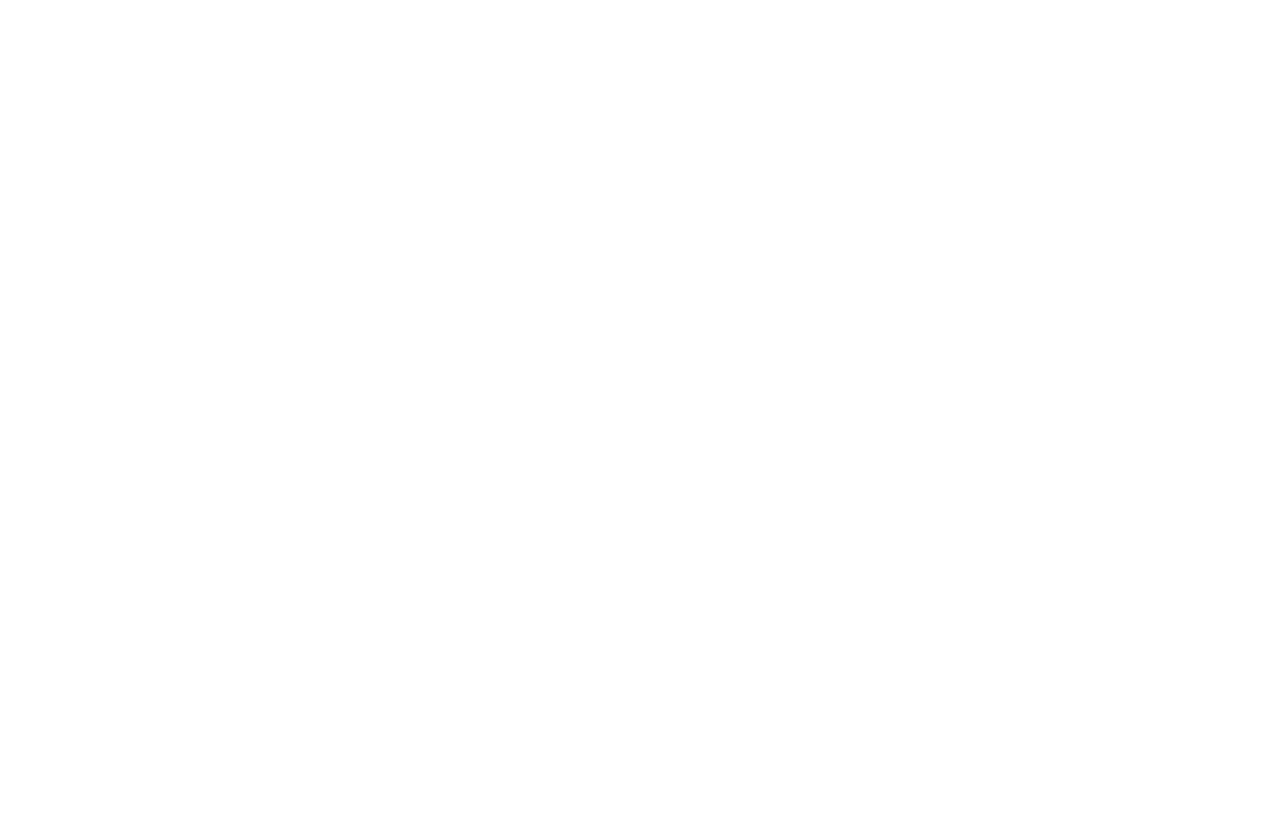
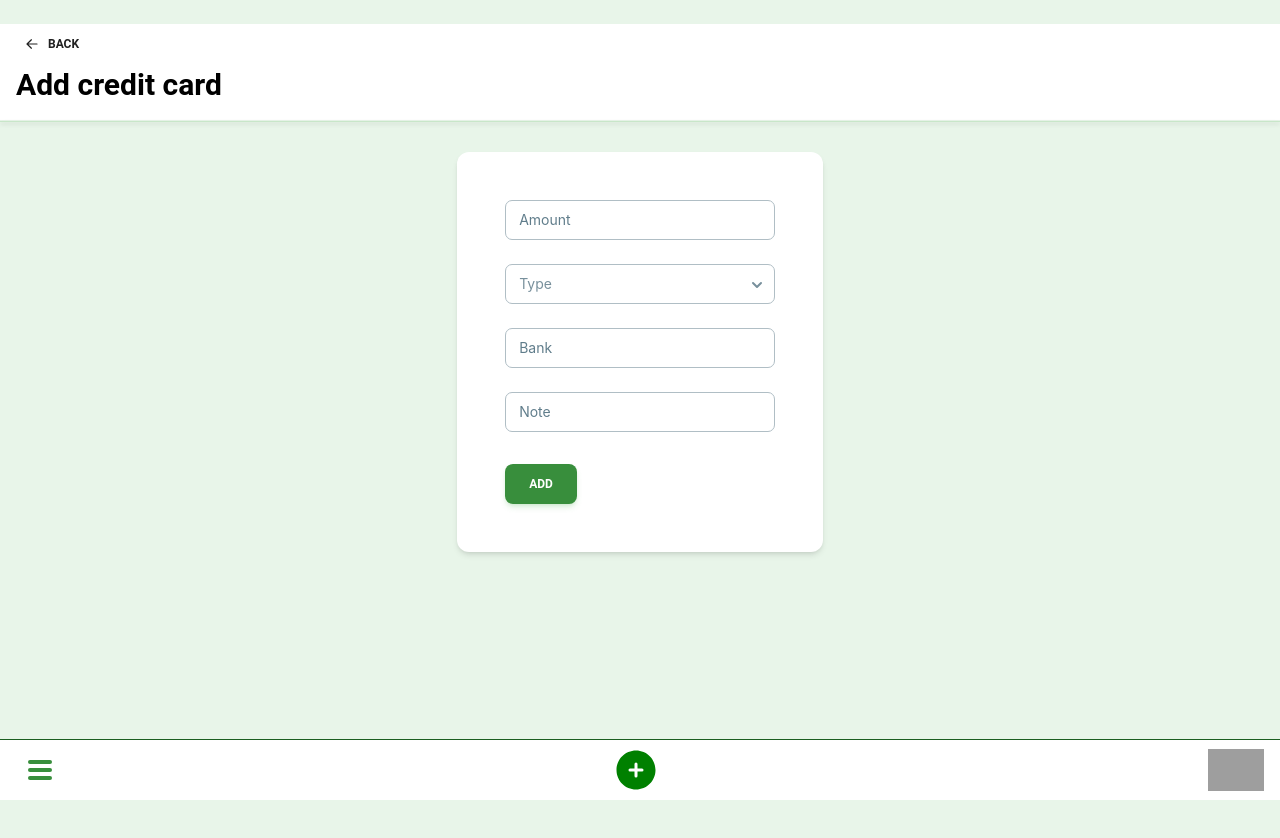
Before and after one commit to nikolaPantelic98/spendwisepro, a React (Create React App) app in the folder spendwisepro-web/spendwisepro-frontend/spendwisepro-client-ui/: page /add_credit_card in a window 1280 px wide. Before the commit this address had no page. Shown: the top 838 px of the page. Before the commit the page ends 800 px from the top, so only its background shows below. Built offline with nearby package versions, Linux system fonts and the light colour scheme; grey boxes are pictures that could not be loaded.

Commit message:
Add credit card page created

```diff
--- /dev/null
+++ b/spendwisepro-web/spendwisepro-frontend/spendwisepro-client-ui/src/components/creditcard/AddCreditCardForm.js
@@ -0,0 +1,48 @@
+import {
+    Card,
+    CardBody,
+    Select,
+    Option,
+    Button,
+} from "@material-tailwind/react";
+import { Input } from "@material-tailwind/react";
+import React from "react";
+
+export default function AddCreditCardForm() {
+    return (
+        <Card className="mt-6">
+            <CardBody>
+
+                <div className="m-6">
+                    <Input label="Amount" color="green" type="number" step="0.01" pattern="[0-9]*" />
+                </div>
+
+                <div className="m-6">
+                    <Select label="Type" menuProps={{ className: "h-48" }} color="green">
+                        <Option value="Visa">Visa</Option>
+                        <Option value="MasterCard">MasterCard</Option>
+                        <Option value="American Express">American Express</Option>
+                        <Option value="Chase">Chase</Option>
+                        <Option value="Capital One">Capital One</Option>
+                        <Option value="Synchrony">Synchrony</Option>
+                        <Option value="Citibank">Citibank</Option>
+                        <Option value="Discover">Discover</Option>
+                    </Select>
+                </div>
+
+                <div className="m-6">
+                    <Input label="Bank" color="green" />
+                </div>
+
+                <div className="m-6">
+                    <Input label="Note" color="green" />
+                </div>
+
+                <div className="m-6 mt-8">
+                    <Button size="md" color="green" className="bg-green-700 hover:bg-green-800">Add</Button>
+                </div>
+
+            </CardBody>
+        </Card>
+    );
+}
--- /dev/null
+++ b/spendwisepro-web/spendwisepro-frontend/spendwisepro-client-ui/src/components/creditcard/AddCreditCardHeader.js
@@ -0,0 +1,33 @@
+import React from 'react';
+import {Button, Typography} from "@material-tailwind/react";
+import {ArrowLeftIcon} from "@heroicons/react/20/solid";
+import { useNavigate } from 'react-router-dom';
+
+const AddCreditCardHeader = () => {
+
+    const navigate = useNavigate();
+
+    const handleGoBack = () => {
+        navigate(-1); // Redirects the user back to the previous page they came from
+    };
+
+    return (
+        <div className="h-24 flex flex-col">
+            <div>
+                <Button variant="text" className="flex gap-2" onClick={handleGoBack}>
+                    <ArrowLeftIcon strokeWidth={2} className="w-4 h-4" />
+                    Back
+                </Button>
+            </div>
+
+            <div>
+                <Typography variant="h3" color="black" className="mb-2 mx-4">
+                    Add credit card
+                </Typography>
+            </div>
+            <hr className="my-2 border-green-100" style={{ boxShadow: "0px 2px 4px rgba(0, 0, 0, 0.2)" }} />
+        </div>
+    );
+};
+
+export default AddCreditCardHeader;
--- a/spendwisepro-web/spendwisepro-frontend/spendwisepro-client-ui/src/components/creditcard/CreditCardList.js
+++ b/spendwisepro-web/spendwisepro-frontend/spendwisepro-client-ui/src/components/creditcard/CreditCardList.js
@@ -4,8 +4,13 @@
     Typography,
     Button,
 } from "@material-tailwind/react";
-import {ArrowLongRightIcon, PencilSquareIcon} from "@heroicons/react/24/outline";
+import {ArrowLongRightIcon} from "@heroicons/react/24/outline";
 import React from "react";
+import {Link} from "react-router-dom";
+
+function scrollToTop() {
+    window.scrollTo(0, 0);
+}
 
 export default function CreditCardList() {
     return (
@@ -13,12 +18,12 @@
             <CardBody>
                 <Typography variant="h5" color="blue-gray" className="mb-4 flex items-center justify-between">
                     Your Credit Cards
-                    <Button size="sm" variant="text" className="flex gap-2">
-                        <a>
-                            Add
-                        </a>
-                        <ArrowLongRightIcon strokeWidth={2} className="w-4 h-4" />
-                    </Button>
+                    <Link to="/add_credit_card" onClick={scrollToTop}>
+                        <Button size="sm" variant="text" className="flex gap-2">
+                                Add
+                            <ArrowLongRightIcon strokeWidth={2} className="w-4 h-4" />
+                        </Button>
+                    </Link>
                 </Typography>
 
                 <hr className="my-2 border-blue-gray-50" />
--- /dev/null
+++ b/spendwisepro-web/spendwisepro-frontend/spendwisepro-client-ui/src/pages/AddCreditCardPage.js
@@ -0,0 +1,41 @@
+import React, { useState } from 'react';
+import Menu from '../components/common/Menu';
+import PageWidthLayout from "../components/common/PageWidthLayout";
+import AddCreditCardHeader from "../components/creditcard/AddCreditCardHeader";
+import AddCreditCardForm from "../components/creditcard/AddCreditCardForm";
+
+function AddCreditCardPage() {
+    const [sidebarOpen, setSidebarOpen] = useState(false);
+
+    const toggleSidebar = (isOpen) => {
+        setSidebarOpen(isOpen);
+    };
+
+    return (
+        <>
+            <div className="overflow-hidden">
+                <Menu sidebarOpen={sidebarOpen} toggleSidebar={toggleSidebar} />
+
+                <div className="h-6 bg-green-50"></div>
+
+                <div>
+                    <AddCreditCardHeader/>
+                </div>
+
+                <div className="flex justify-center min-h-screen bg-green-50">
+                    <div className="mt-2">
+                        <div className="mx-6">
+                            <AddCreditCardForm/>
+                        </div>
+
+                        <div><PageWidthLayout/></div>
+                    </div>
+                </div>
+
+            </div>
+
+        </>
+    );
+}
+
+export default AddCreditCardPage;
--- a/spendwisepro-web/spendwisepro-frontend/spendwisepro-client-ui/src/pages/App.js
+++ b/spendwisepro-web/spendwisepro-frontend/spendwisepro-client-ui/src/pages/App.js
@@ -6,6 +6,7 @@
 import AddRecordPage from "./AddRecordPage";
 import CashPage from "./CashPage";
 import CreditCardPage from "./CreditCardPage";
+import AddCreditCardPage from "./AddCreditCardPage";
 
 function App() {
 
@@ -24,6 +25,7 @@
 
                     <Route path="/cash" element={<CashPage />}></Route>
                     <Route path="/credit_cards" element={<CreditCardPage />}></Route>
+                    <Route path="/add_credit_card" element={<AddCreditCardPage />}></Route>
                 </Routes>
             </BrowserRouter>
         </>
```
